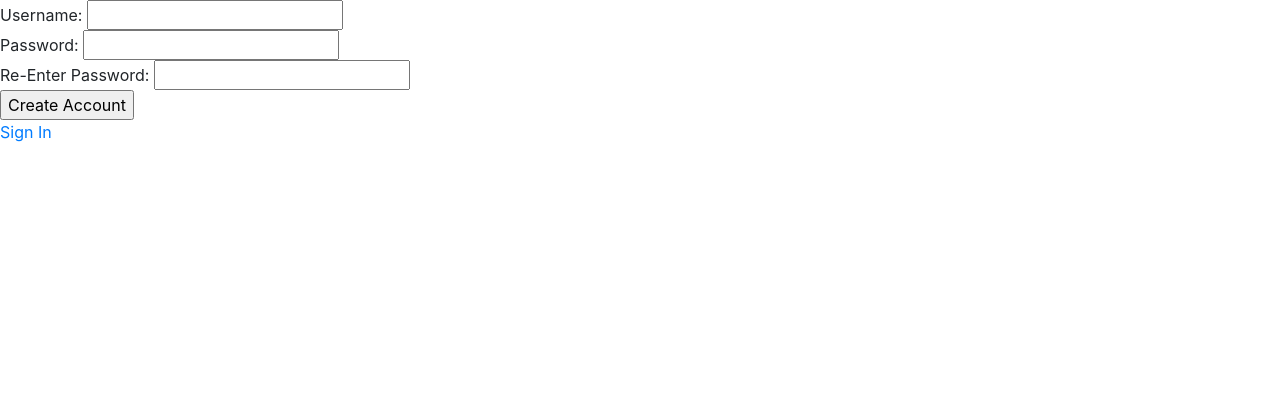
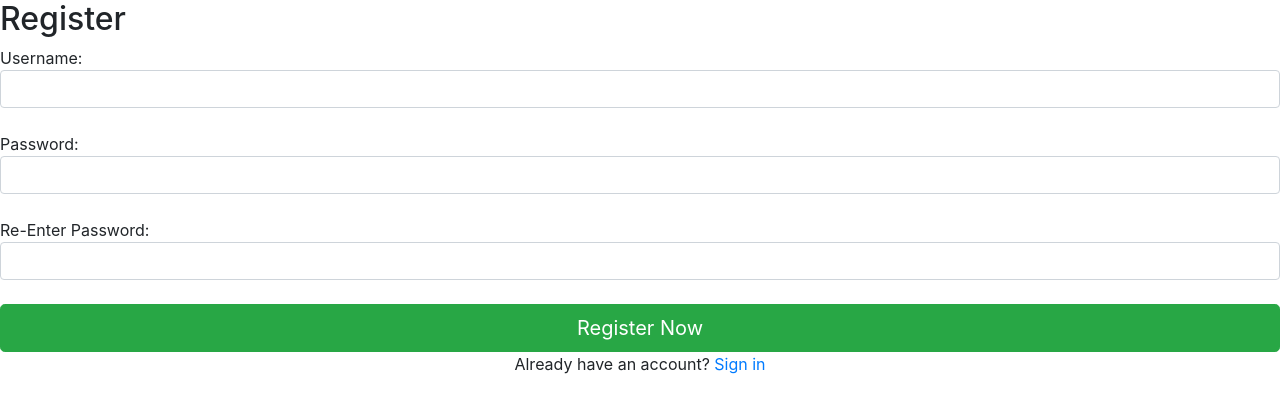
Before and after one commit to DanielGelfand/Quackers, a Flask app: page /register in a window 1280 px wide. Shown: the top 413 px of the page. Run offline with Flask 2, Linux system fonts and the light colour scheme; parts of the project's set-up code (start-up, migrations or seed data) failed here and were passed over; some libraries are stand-ins or nearby versions.

Commit message:
added some bootstrap to register not yet finish

```diff
--- a/templates/register.html
+++ b/templates/register.html
@@ -14,12 +14,44 @@
 {{each}}
 <br>
 {% endfor %}
+<div class="signup-form">
 	<form action="/register" method="POST">
-		Username: <input type = "text" name = "username" required><br>
-		Password: <input type = "password" name = "password" required><br>
-		Re-Enter Password: <input type = "password" name = "passwordConfirmation" required> <br>
-		<input type ="submit" value="Create Account">
+    <h2>Register</h2>
+		Username: <input class = "form-control" type = "text" name = "username" required><br>
+		Password: <input class = "form-control" type = "password" name = "password" required><br>
+		Re-Enter Password: <input class = "form-control" type = "password" name = "passwordConfirmation" required> <br>
+		<button type ="submit" class="btn btn-success btn-lg btn-block"> Register Now</button>
 	</form>
-	<a href="/login">Sign In</a><br><br>
+	<div class="text-center">Already have an account? <a href="/login">Sign in</a></div>
 </body>
 </html>
+
+<!--
+<div class="signup-form">
+    <form action="/examples/actions/confirmation.php" method="post">
+		<h2>Register</h2>
+		<p class="hint-text">Create your account. It's free and only takes a minute.</p>
+        <div class="form-group">
+			<div class="row">
+				<div class="col-xs-6"><input type="text" class="form-control" name="first_name" placeholder="First Name" required="required"></div>
+				<div class="col-xs-6"><input type="text" class="form-control" name="last_name" placeholder="Last Name" required="required"></div>
+			</div>
+        </div>
+        <div class="form-group">
+        	<input type="email" class="form-control" name="email" placeholder="Email" required="required">
+        </div>
+		<div class="form-group">
+            <input type="password" class="form-control" name="password" placeholder="Password" required="required">
+        </div>
+		<div class="form-group">
+            <input type="password" class="form-control" name="confirm_password" placeholder="Confirm Password" required="required">
+        </div>
+        <div class="form-group">
+			<label class="checkbox-inline"><input type="checkbox" required="required"> I accept the <a href="#">Terms of Use</a> &amp; <a href="#">Privacy Policy</a></label>
+		</div>
+		<div class="form-group">
+            <button type="submit" class="btn btn-success btn-lg btn-block">Register Now</button>
+        </div>
+    </form>
+	<div class="text-center">Already have an account? <a href="#">Sign in</a></div>
+</div> -->
```
